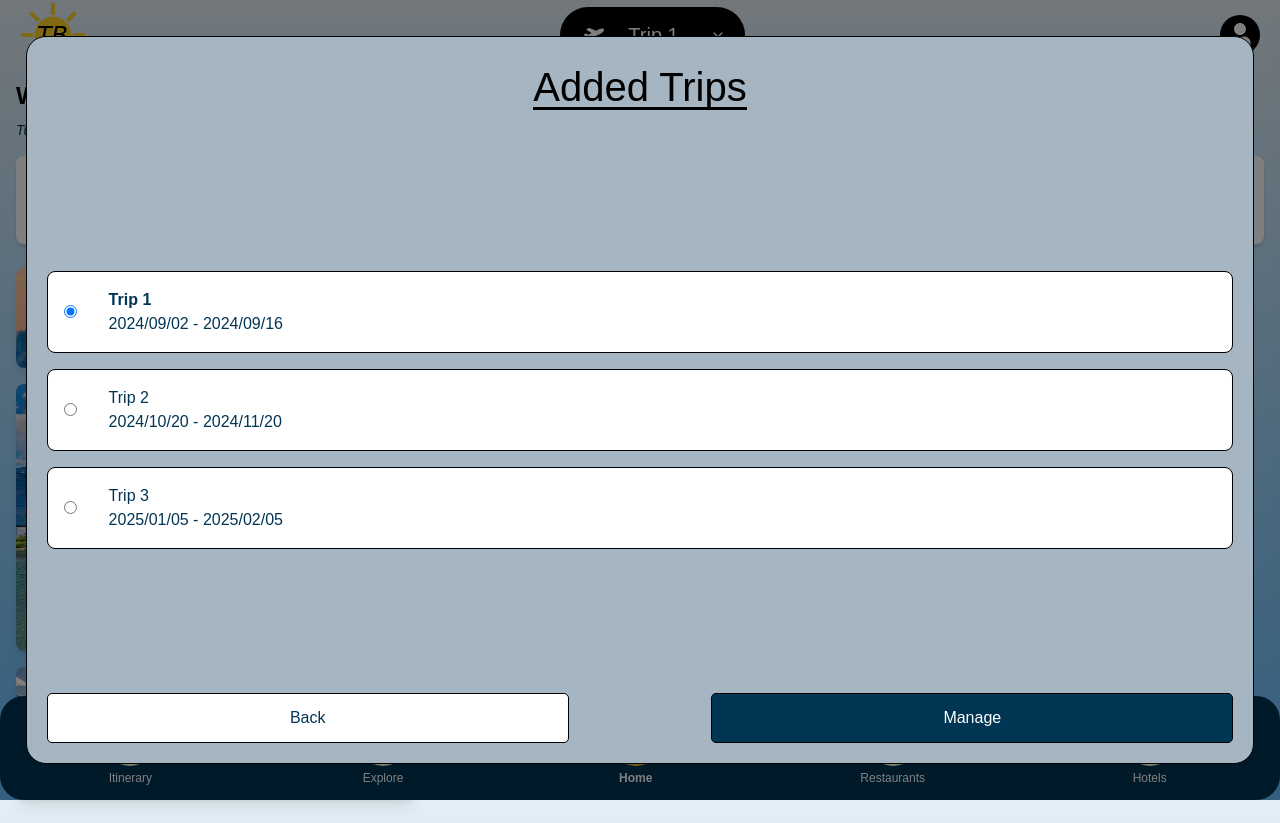
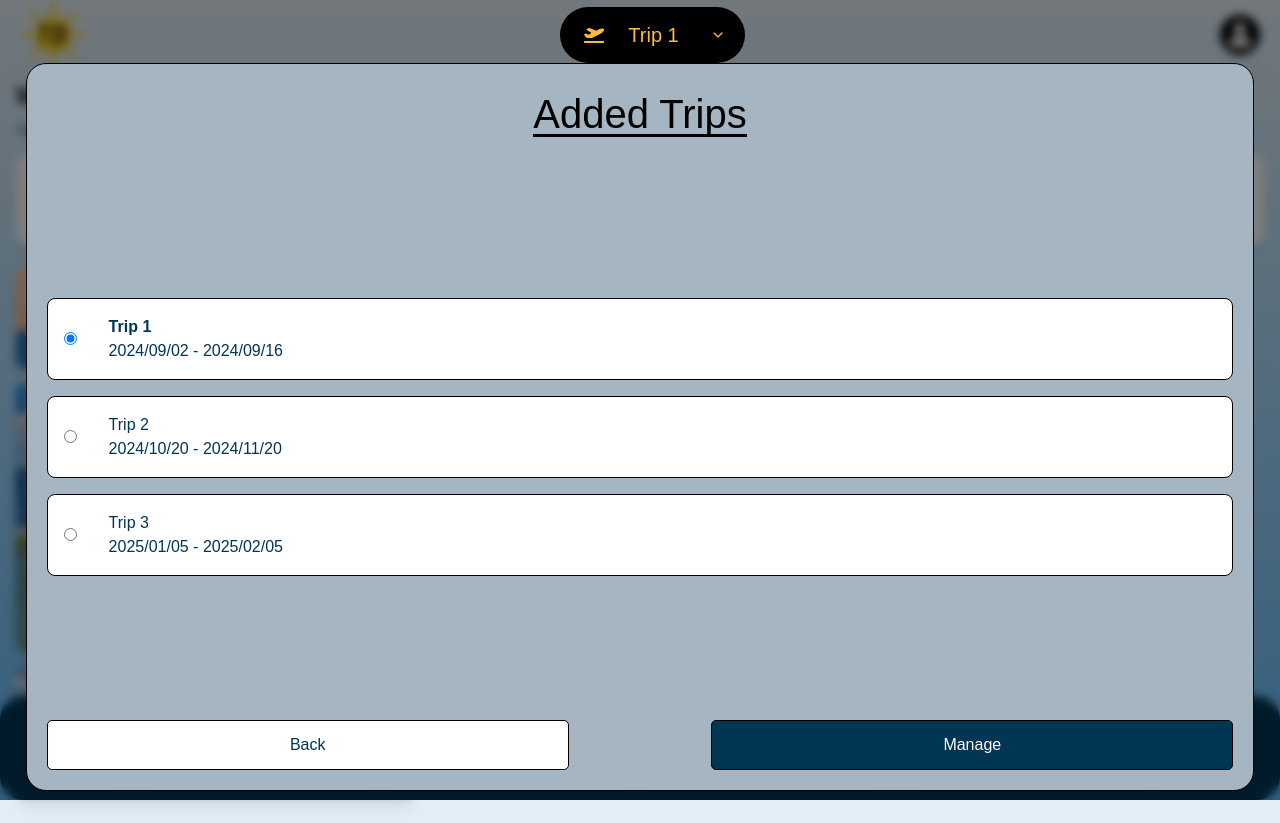
Before and after one commit to KhushiChoksi/CPSC481_T8G2, a Next.js app in the folder travel-app/: page /home in a window 1280 px wide. Both pictures are taken after a click on the element "Trip 1". Built offline with nearby package versions, Linux system fonts and the light colour scheme.

Commit message:
blur effect used in background, implemented orange colouring on click and the trip button is not blurred, making it clear what the trip button is working with. further screens to be implemented next.

```diff
--- a/travel-app/src/app/components/AddedTripsPopup.tsx
+++ b/travel-app/src/app/components/AddedTripsPopup.tsx
@@ -20,6 +20,11 @@ const AddedTripsPopup: React.FC<AddedTripsPopupProps> = ({
   ];
 
   return (
+    <>
+      {/* Background Blur Overlay */}
+      <div style={styles.blurOverlay}></div>
+
+      {/* Modal */}
       <div style={styles.modalOverlay}>
         <div style={styles.modal}>
           {/* Title */}
@@ -68,21 +73,31 @@ const AddedTripsPopup: React.FC<AddedTripsPopupProps> = ({
           </div>
         </div>
       </div>
+    </>
   );
 };
 
 const styles: { [key: string]: React.CSSProperties } = {
-  modalOverlay: {
+  blurOverlay: {
     position: "fixed",
     top: 0,
     left: 0,
     width: "100vw",
     height: "100vh",
-    backgroundColor: "rgba(0, 0, 0, 0.5)",
+    backgroundColor: "rgba(0, 0, 0, 0.5)", // Dim background
+    backdropFilter: "blur(5px)", // Apply blur effect
+    zIndex: 998, // Ensure blur stays below modal and TripButton
+  },
+  modalOverlay: {
+    position: "fixed",
+    top: "63px", // Align modal below the TripButton
+    left: 0,
+    width: "100vw",
+    height: "calc(100vh - 63px)", // Adjust height to account for TripButton
     display: "flex",
     justifyContent: "center",
-    alignItems: "center",
-    zIndex: 1000,
+    alignItems: "flex-start", // Align modal at the top of its area
+    zIndex: 1001, // Ensure modal sits above the blur overlay
   },
   modal: {
     width: "96vw",
--- a/travel-app/src/app/components/TripButton.tsx
+++ b/travel-app/src/app/components/TripButton.tsx
@@ -15,11 +15,26 @@ const TripButton: React.FC = () => {
       {/* Trip Button */}
       <div
         className="flex items-center bg-black py-4 px-12 rounded-full cursor-pointer h-[56px]"
-        onClick={() => setShowPopup(true)} // Toggle popup
+        style={{ zIndex: 1001 }} // Ensure TripButton is above the blur
+        onClick={() => setShowPopup(!showPopup)} // Toggle popup
       >
-        <FaPlaneDeparture className="text-white text-[20px] -ml-6 mr-6" />
-        <span className="text-white text-[20px] mr-2">{selectedTrip}</span>
-        <IoIosArrowDown className="text-white text-[14px] ml-6 -mr-7" />
+        <FaPlaneDeparture
+          className={`text-[20px] -ml-6 mr-6 ${
+            showPopup ? "text-hl-orange" : "text-white"
+          }`}
+        />
+        <span
+          className={`text-[20px] mr-2 ${
+            showPopup ? "text-hl-orange" : "text-white"
+          }`}
+        >
+          {selectedTrip}
+        </span>
+        <IoIosArrowDown
+          className={`text-[14px] ml-6 -mr-7 ${
+            showPopup ? "text-hl-orange" : "text-white"
+          }`}
+        />
       </div>
 
       {/* Added Trips Popup */}
```
Lines whose indentation alone changed are shown as unchanged.
